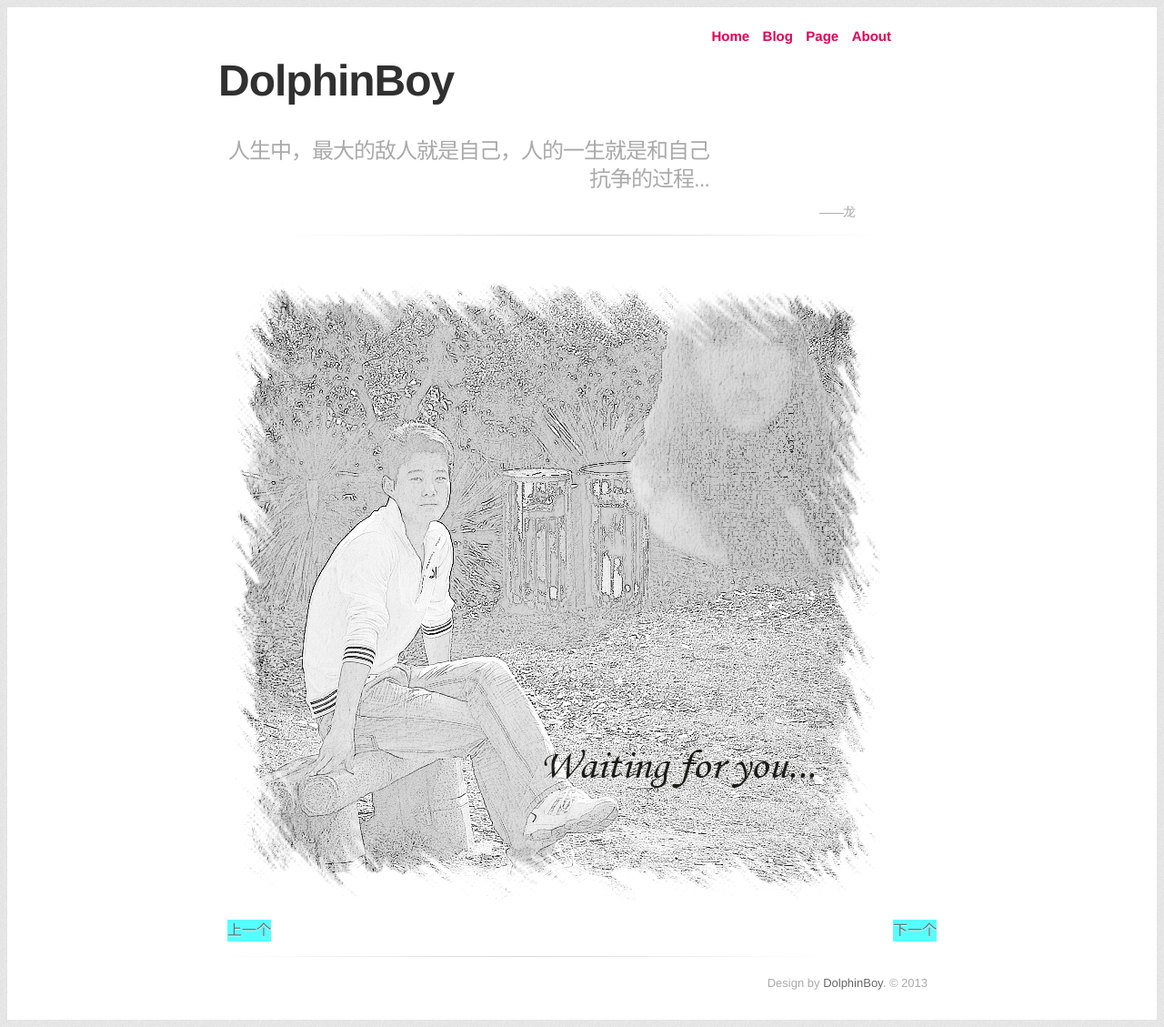
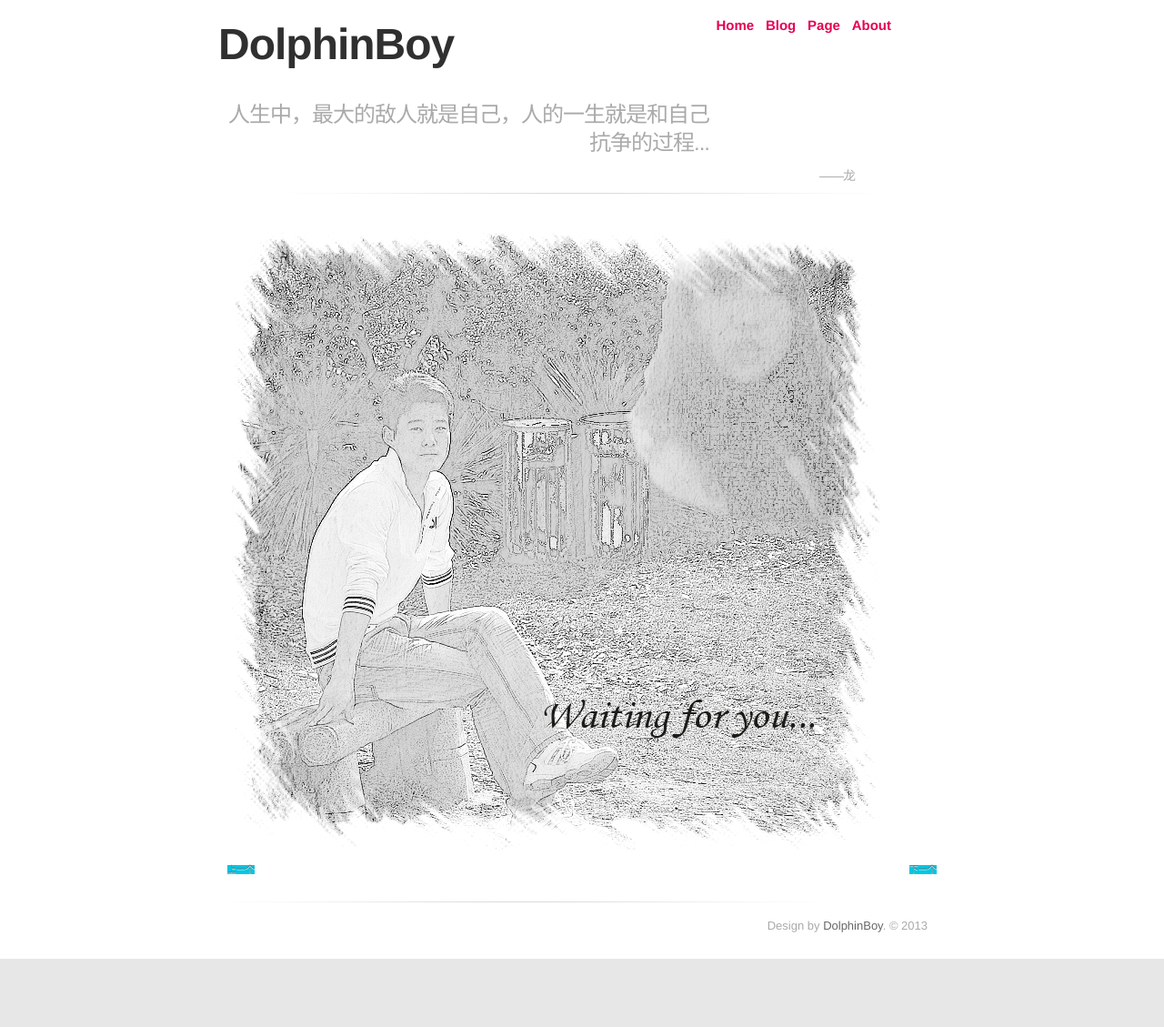
Before and after one commit to DolphinBoy/dolphinboy.github.com, a Jekyll site: the page index.html, which Jekyll copies as it is, in a window 1280 px wide. Shown: the whole page at 91% size. Built offline with Jekyll 4.4.1, drawn with Linux system fonts in a browser that asks for light colours; some web fonts are replaced; Markdown is read by kramdown in place of the engine named in the settings; after the commit the page ends 1054 px from its top, so only the background shows below that.

Commit message:
修改样式表：
解决body的margin:8px-->user agent stylesheet的问题，是因为样式表开头有:@charset="utf-8"，要去掉这句话才行，
但不知道具体原因

```diff
--- a/css/default.css
+++ b/css/default.css
@@ -1,31 +1,34 @@
-@charset "utf-8"
-/*
-  Author:      DolphinBoy
-  Contact:     dolphinboy.me
-  License:     MIT
+@charset "utf-8";
+/* -------------------------------------------------
+ * 重置 css
+ * -------------------------------------------------
 */
-
-/***********Revise Settings**********/
-/* 清除所有标签的默认边距，防止在不同浏览器中展现不同的样式 */
-*｛
-  margin: 0px;
-  padding: 0px;
-  border: 0px;
+html{
+    height:100%;
+  -webkit-text-size-adjust: 100%;
+    -ms-text-size-adjust: 100%;
 }
-
-html, body, div, span, object, iframe,
+body{
+  height:100%;
+}
+html>body { /* for IE/Win */
+  font-size:10px;
+}
+/* 去除默认边框和边距 */
+/*fieldset,img,a img{border:none;}*/
+html, body, div, span, applet, object, iframe,
 h1, h2, h3, h4, h5, h6, p, blockquote, pre,
 a, abbr, acronym, address, big, cite, code,
 del, dfn, em, img, ins, kbd, q, s, samp,
 small, strike, strong, sub, sup, tt, var,
-b, i,
+b, u, i, center,
 dl, dt, dd, ol, ul, li,
 fieldset, form, label, legend,
 table, caption, tbody, tfoot, thead, tr, th, td,
-article, aside, canvas, details,
+article, aside, canvas, details, embed,
 figure, figcaption, footer, header, hgroup,
-menu, nav, output, section, summary,
-time, mark, audio, video {
+menu, nav, output, ruby, section, summary,
+time, mark, audio, video { /* 清除所有标签的默认边距 */
   margin: 0;
   padding: 0;
   border: 0;
@@ -34,20 +37,15 @@
   vertical-align: baseline;
 }
 
-/* 重设 HTML5 标签, IE 需要在 js 中 createElement(TAG) */
-article, aside, details, figcaption, figure,
-footer, header, hgroup, menu, nav, section {
-  display: block;
-}
 /* 要注意表单元素并不继续父级 font 的问题 */
 button,input,select,textarea{font-size:12px/1.5;}
 input,select,textarea{font-size:100%;}
+
+input, select, label {vertical-align:middle;}
 /* 去掉各Table  cell 的边距并让其边重合 */
 table{border-collapse:collapse;border-spacing:0;}
 /* IE bug fixed: th 不继承 text-align*/
 th{text-align:inherit;}
-/* 去除默认边框 */
-fieldset,img,a img{border:0;}
 /* ie6 7 8(q) bug 显示为行内表现 */
 iframe{display:block;}
 /* 去掉 firefox 下此元素的边框 */
@@ -55,8 +53,6 @@
 /* 一致的 del 样式 */
 del{text-decoration:line-through;}
 address,caption,cite,code,dfn,em,th,var {font-style:normal;font-weight:500;}
-/* 去掉列表前的标识, li 会继承 */
-ol,ul {list-style:none;}
 /* 对齐是排版最重要的因素, 别让什么都居中 */
 caption,th{text-align:left;}
 /* 来自yahoo, 让标题都自定义, 适应多个系统应用 */
@@ -68,11 +64,58 @@
 sup{vertical-align:text-top;}
 sub{vertical-align:text-bottom;}
 
+a {text-decoration:none;outline:none;}
+
+p {font-weight: 300;margin-bottom: 20px;line-height: 25px;}
+p a {font-weight: 400;}
+
+dl dt {color: #303030;}
+dl{ margin-bottom: 18px;}
+dt{font-weight: bold;}
+dd{margin:0 0 0 9px;padding:0;}
+
+ul li {list-style: disc inside;padding-left: 20px;}
+ol li {list-style: decimal inside;padding-left: 3px;}
+ul, ol, dl {margin-bottom: 20px;}
+ul ul, ul ol,ol ol, ol ul {margin-bottom: 0;}
+ul.nostyle{list-style: none outside none;}
+ul.nostyle li{margin-left: 0;}
+ul.inline-style{list-style: none outside none;margin-bottom:0;}
+ul.inline-style li{float:left;display:inline;margin-left:0;}
+
+/* 重设 HTML5 标签, IE 需要在 js 中 createElement(TAG) */
+article, aside, details, figcaption, figure,
+footer, header, hgroup, menu, nav, section {
+  display: block;
+}
+
+ /* 清理浮动 */
+.clearfix:before {content:"";display:table;}
+.clearfix:after {visibility:hidden;display:block;font-size:0;content:" ";clear:both;height:0;overflow:hidden;}
+.clearfix{zoom:1; /* for IE6 IE7 */}
+/* 隐藏, 通常用来与 JS 配合 */
+body .hide{display:none;}
+/* 设置内联, 减少浮动带来的bug */
+.left,.right{display:inline;}
+.left{float:left;}
+.right{float:right;}
+
+/* MISC */
+.clearfix:after {
+  clear: both;
+  content: '.';
+  display: block;
+  visibility: hidden;
+  height: 0;
+}
+.clearfix {display: inline-block;}
+* html .clearfix {height: 1%;}
+.clearfix {display: block;}
 
 /***** General Element Type Style *****/
 /*body {font-family: "微软雅黑","Arial","Helvetica","sans-serif";font-size:16px;background:#F8F8F0}*/
-body {font-size: 1em;line-height: 1.5;background: #e7e7e7 url(../images/body-bg.png) 0 0 repeat;font-family: 'Helvetica Neue', Helvetica, Arial, serif;text-shadow: 0 1px 0 rgba(255, 255, 255, 0.8);color: #6d6d6d;}
-a {color:#4A75B5;text-decoration:none;outline:none;}
+body {font-size: 1em;line-height: 1;background: #e7e7e7;font-family: 'Helvetica Neue', Helvetica, Arial, serif;text-shadow: 0 1px 0 rgba(255, 255, 255, 0.8);color: #6d6d6d;}
+a {color:#4A75B5;}
 /*a {color: #d5000d;}*/
 a:hover {text-decoration:underline;color: #c5000c;}
 a.external {padding-right:13px;background:url('/images/icons.gif') no-repeat right 1px;}
@@ -84,12 +127,7 @@
 h4 {font-size: 16px;color: #303030;font-weight: bold;}
 h5 {font-size: 1em;color: #303030;}
 h6 {font-size: .8em;color: #303030;}
-p {font-weight: 300;margin-bottom: 20px;line-height: 25px;}
-p a {font-weight: 400;}
-ul li {list-style: disc inside;padding-left: 20px;}
-ol li {list-style: decimal inside;padding-left: 3px;}
-dl dt {color: #303030;}
-ul, ol, dl {margin-bottom: 20px;}
+
 code {
   background: #f2f2f2;
   border: 1px solid #ddd;
@@ -116,6 +154,7 @@
 pre code {color: #f2f2f2;background-color: #303030;border: none;padding: 0;}
 pre ol{margin-left:25px;list-style-type:decimal;}
 blockquote {font-size: 1.6em;border-left: 10px solid #e9e9e9;margin-bottom: 20px;padding: 0 0 0 30px;}
+
 
 /***** Common Style *****/
 hr {
@@ -178,29 +217,6 @@
 }
 a.button span {padding-left: 50px;display: block;height: 23px;}
 
-/***** Selection Style *****/
- /* 清理浮动 */
-.clearfix:after {visibility:hidden;display:block;font-size:0;content:" ";clear:both;height:0;}
-.clearfix{zoom:1; /* for IE6 IE7 */}
-/* 隐藏, 通常用来与 JS 配合 */
-body .hide{display:none;}
-/* 设置内联, 减少浮动带来的bug */
-.left,.right{display:inline;}
-.left{float:left;}
-.right{float:right;}
-
-/* MISC */
-.clearfix:after {
-  clear: both;
-  content: '.';
-  display: block;
-  visibility: hidden;
-  height: 0;
-}
-.clearfix {display: inline-block;}
-* html .clearfix {height: 1%;}
-.clearfix {display: block;}
-
 /************ Layout Style *****************/
 
 
@@ -235,7 +251,8 @@
   padding-bottom: 0px;
 }
 header h1 {
-  font-family: 'Chivo', 'Helvetica Neue', Helvetica, Arial, serif; font-weight: 900;
+  font-family: 'Helvetica Neue', Helvetica, Arial, serif; font-weight: 900;
+  text-shadow: 1px 1px 0 #fff,-1px -1px 0 #fff;
   letter-spacing: -1px;
   font-size: 48px;
   color: #303030;
@@ -268,11 +285,11 @@
 
 span.last{
   margin-left: 10px;
-  background: #56ffff;
+  background: #00c6e3;
 }
 span.next{
   margin-right: 10px;
-  background: #56ffff;
+  background: #00c6e3;
 }
 
 footer {
```
Lines whose indentation alone changed are shown as unchanged.
